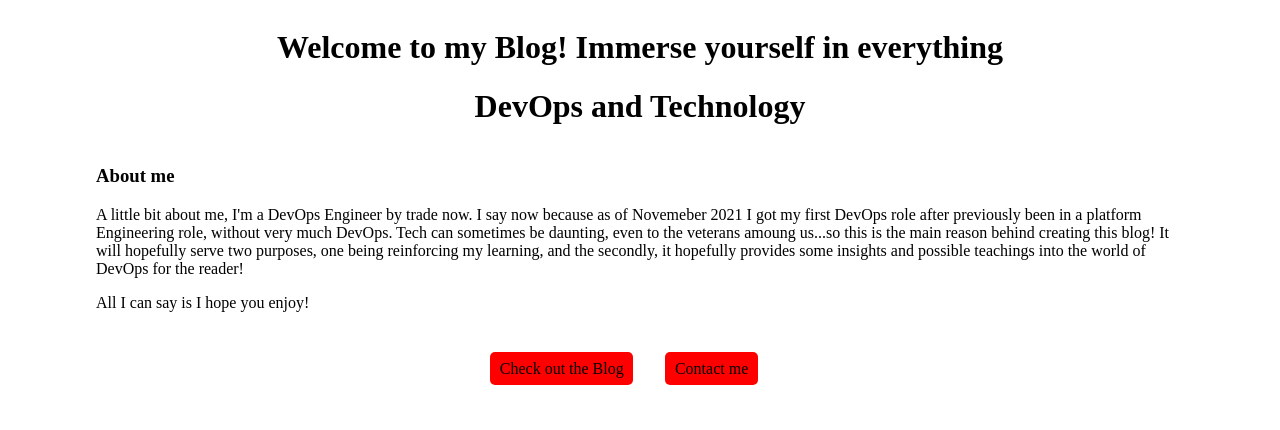
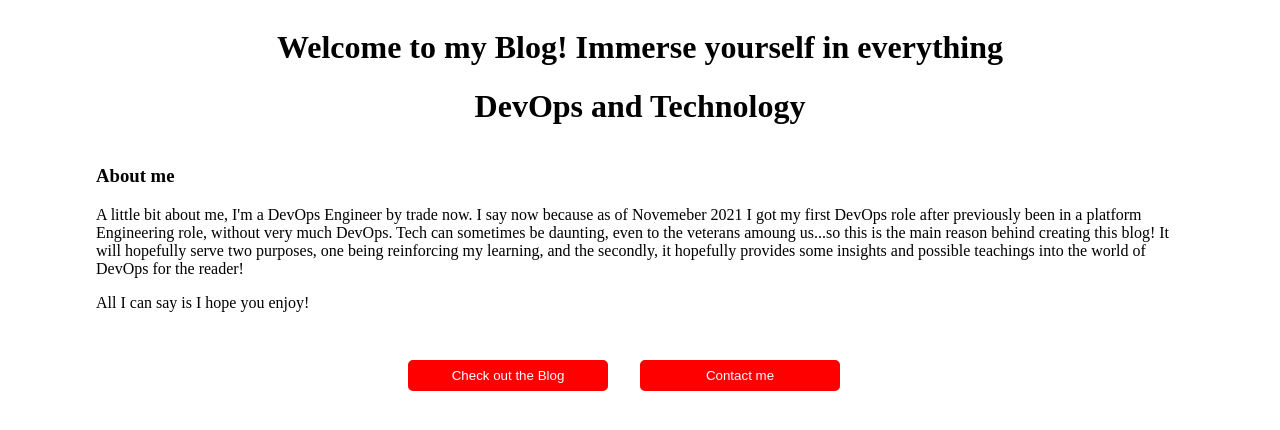
Before and after one commit to tbriggs1/devops_blog_frontend, a React (Create React App) app: page / in a window 1280 px wide. Shown: the top 430 px of the page. Built offline with nearby package versions, Linux system fonts and the light colour scheme.

Commit message:
Added styles

```diff
--- a/src/components/Homepage/Homepage.js
+++ b/src/components/Homepage/Homepage.js
@@ -1,16 +1,22 @@
-import React from 'react';
+import React, { useRef } from 'react';
 import About from './About';
 import '../../styles/homepage.css'
 import Info from './Info';
 
 const Homepage = () => {
+    const testRef = useRef(null);
+
+    const testHandler = () => {
+        console.log(testRef);
+    }
+
     return(
         <div className="main_home">
             <Info />
             <About/>
             <div className="home_buttons">
-                <btn>Check out the Blog</btn>
-                <btn>Contact me</btn>
+                <button ref={testRef} onClick={testHandler}>Check out the Blog</button>
+                <button>Contact me</button>
             </div>
         </div>
     )
--- a/src/styles/homepage.css
+++ b/src/styles/homepage.css
@@ -9,18 +9,20 @@
     text-align: center;
 }
 
-.home_buttons btn{
+.home_buttons button{
     background: red;
     margin-right: 2rem;
     padding: 0.5rem;
     border-radius: 5px;
-    padding-right: 0.6rem;
-    padding-left: 0.6rem;
+    padding-right: 0.3rem;
+    padding-left: 0.3rem;
     transition: 0.8s;
-    min-width: 500px;
+    min-width: 200px;
+    border: none;
+    color: white;
 }
 
-.home_buttons btn:hover{
+.home_buttons button:hover{
     background: blue;
 }
 
```
